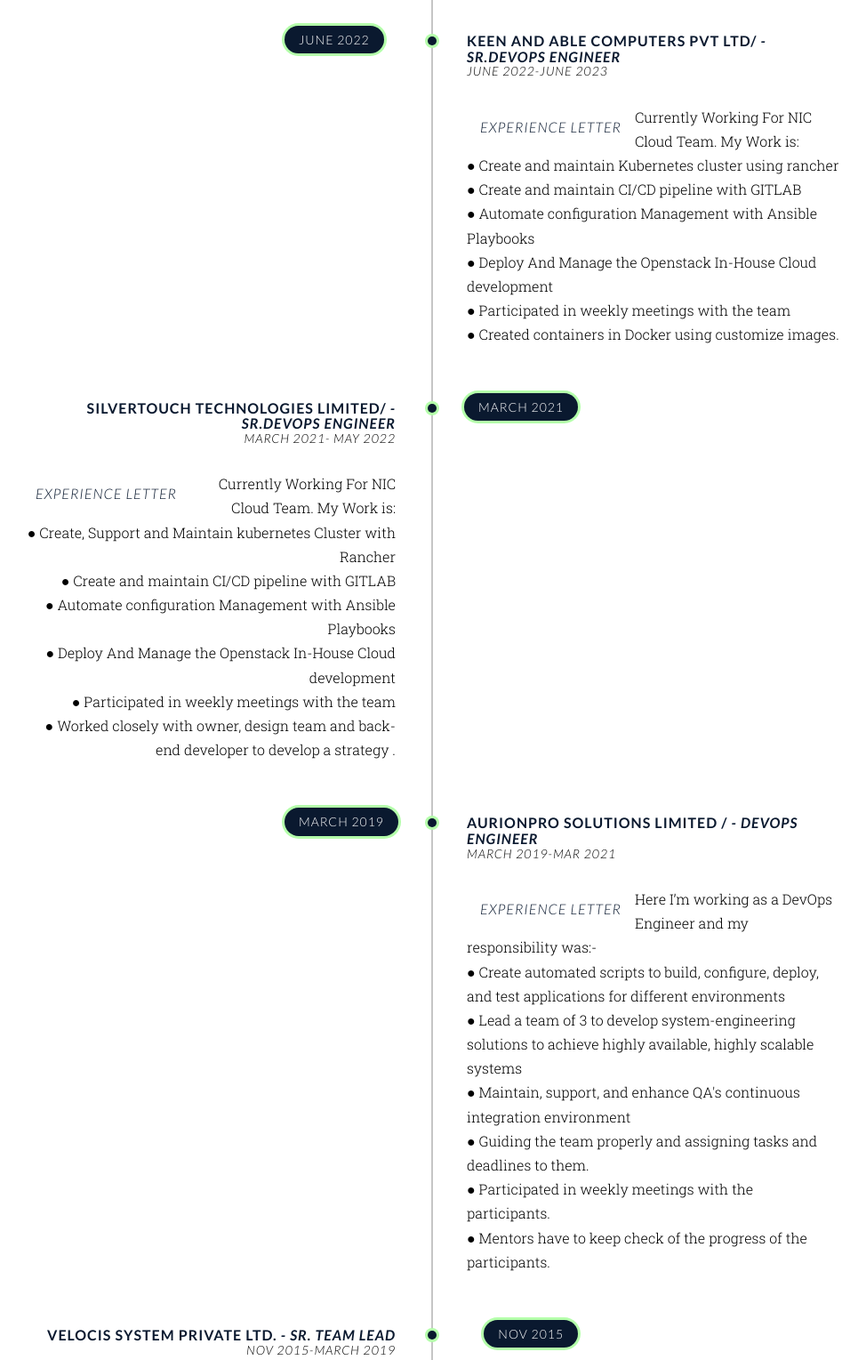
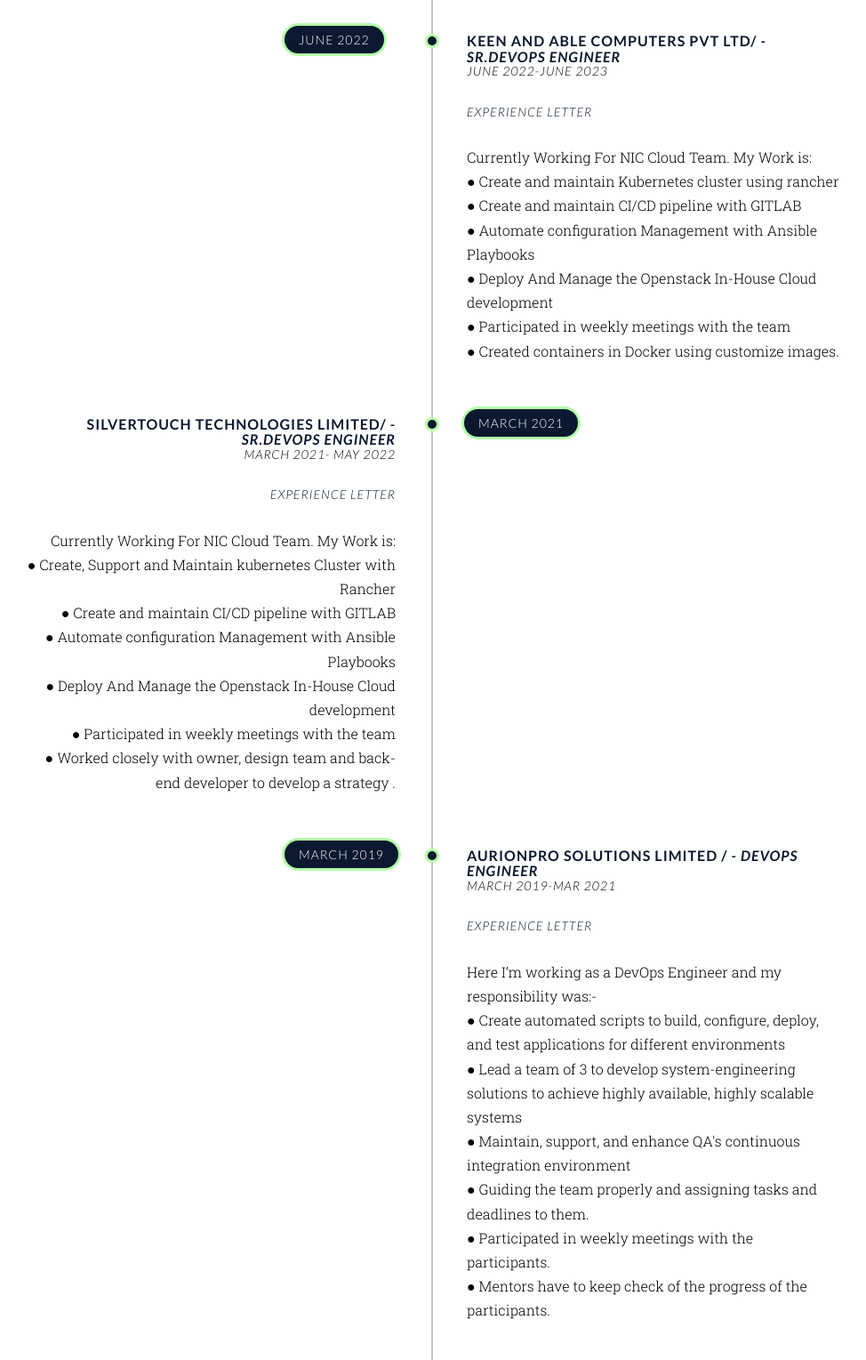
Before and after one commit to vineetkumar03/vineetkumar03.github.io, a plain HTML site: page index.html in a window 1280 px wide. Shown: the part 4463-5992 px from the top of the page at 89% size, without its empty margins (155-1129 px from the left). Drawn offline with nearby package versions, Linux system fonts and the light colour scheme.

Commit message:
Update index.html
Update index.html

```diff
--- a/index.html
+++ b/index.html
@@ -332,7 +332,7 @@
                     <div class="content">
                       <h3>Keen and Able Computers Pvt Ltd/ <i> - Sr.DevOps Engineer</i></h3>
                       <h5><em>June 2022-June 2023</em></h5>
-		      <h5><em><a class="navbar-brand page-scroll" href="keen_and_able_experience_letter_1_YR.pdf" target="_blank">Experience Letter</a></em></h5>
+		      <h5><em><a href="keen_and_able_experience_letter_1_YR.pdf" target="_blank">Experience Letter</a></em></h5>
                       <p>Currently Working For NIC Cloud Team. My Work is:<br>
 		         ● Create and maintain Kubernetes cluster using rancher<br>
 		         ● Create and maintain CI/CD pipeline with GITLAB <br>
@@ -352,7 +352,7 @@
                     <div class="content">
                       <h3>SilverTouch Technologies Limited/ <i> - Sr.DevOps Engineer</i></h3>
                       <h5><em>MARCH 2021- May 2022</em></h5>
-		<h5><em><a class="navbar-brand page-scroll" href="SILVER-TOUCH-EXP-LETTER-1YR.pdf" target="_blank">Experience Letter</a></em></h5>
+		<h5><em><a href="SILVER-TOUCH-EXP-LETTER-1YR.pdf" target="_blank">Experience Letter</a></em></h5>
                       <p>Currently Working For NIC Cloud Team. My Work is:<br>
 		         ● Create, Support and Maintain kubernetes Cluster with Rancher <br>
 		         ● Create and maintain CI/CD pipeline with GITLAB <br>
@@ -371,7 +371,7 @@
                   <div class="content">
                     <h3> Aurionpro Solutions Limited / <i>- DevOps Engineer</i></h3>
                     <h5><em>MARCH 2019-MAR 2021</em></h5>
-		<h5><em><a class="navbar-brand page-scroll" href="AURIONPRO-EXP-LETTER.pdf" target="_blank">Experience Letter</a></em></h5>
+		<h5><em><a href="AURIONPRO-EXP-LETTER.pdf" target="_blank">Experience Letter</a></em></h5>
                     <p>Here I’m working as a DevOps Engineer and my responsibility was:-<br>
                         ● Create automated scripts to build, configure, deploy, and test applications for different environments<br>
 		● Lead a team of 3 to develop system-engineering solutions to achieve highly available, highly scalable systems<br>
@@ -389,7 +389,7 @@
                 <div class="content">
                   <h3>Velocis System Private Ltd. <i>- Sr. Team Lead</i></h3>
                   <h5><em>Nov 2015-March 2019</em></h5>
-		<h5><em><a class="navbar-brand page-scroll" href="VELOCIS-EXP-LETTER-3YR.pdf" target="_blank">Experience Letter</a></em></h5>
+		<h5><em><a href="VELOCIS-EXP-LETTER-3YR.pdf" target="_blank">Experience Letter</a></em></h5>
                   <p>Here I’m working as a Mentor for React. Being a mentor my responsibility is:-<br>
                         ● Install new / rebuild existing servers and configure services, settings, directories, storage, etc. in accordance with standards and project/operational requirements.<br>
                         ● Research and recommend innovative, and where possible automated approaches for system administration tasks.<br>
```
